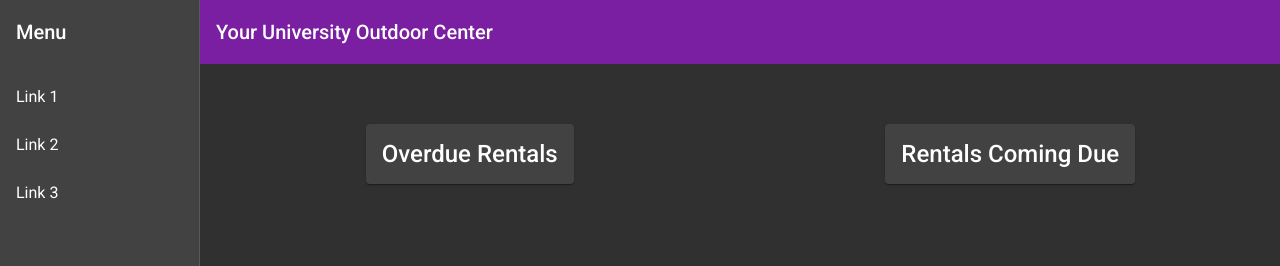
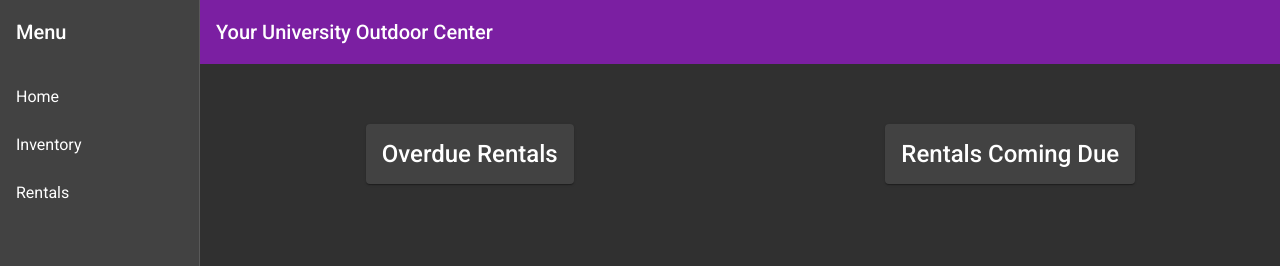
Before and after one commit to cjlaflamme1/OutdoorGearCloset, an Angular app in the folder client/: page / in a window 1280 px wide. Shown: the top 266 px of the page. Built offline with nearby package versions, Linux system fonts and the light colour scheme; no server answers.

Commit message:
basic components and associated routing

```diff
--- a/client/src/app/app-routing.module.ts
+++ b/client/src/app/app-routing.module.ts
@@ -1,12 +1,16 @@
 import { NgModule } from '@angular/core';
 import { Routes, RouterModule } from '@angular/router';
 import { HomeComponent } from './home/home.component';
+import { InventoryComponent } from './inventory/inventory.component';
+import { RentalsComponent } from './rentals/rentals.component';
 
 
 
 
 const routes: Routes = [
-  { path: '', component: HomeComponent}
+  { path: '', component: HomeComponent},
+  { path: 'inventory', component: InventoryComponent},
+  { path: 'rentals', component: RentalsComponent}
 ];
 
 @NgModule({
--- a/client/src/app/app.module.ts
+++ b/client/src/app/app.module.ts
@@ -17,11 +17,15 @@ import { MatMenuModule } from '@angular/material/menu';
 
 import { NavigationComponent } from './navigation/navigation.component';
 import { HomeComponent } from './home/home.component';
+import { InventoryComponent } from './inventory/inventory.component';
+import { RentalsComponent } from './rentals/rentals.component';
 @NgModule({
   declarations: [
     AppComponent,
     NavigationComponent,
-    HomeComponent
+    HomeComponent,
+    InventoryComponent,
+    RentalsComponent
   ],
   imports: [
     BrowserModule,
--- /dev/null
+++ b/client/src/app/inventory/inventory.component.html
@@ -0,0 +1 @@
+<p>inventory works!</p>
--- /dev/null
+++ b/client/src/app/inventory/inventory.component.ts
@@ -0,0 +1,15 @@
+import { Component, OnInit } from '@angular/core';
+
+@Component({
+  selector: 'app-inventory',
+  templateUrl: './inventory.component.html',
+  styleUrls: ['./inventory.component.scss']
+})
+export class InventoryComponent implements OnInit {
+
+  constructor() { }
+
+  ngOnInit(): void {
+  }
+
+}
--- a/client/src/app/navigation/navigation.component.html
+++ b/client/src/app/navigation/navigation.component.html
@@ -5,9 +5,9 @@
       [opened]="(isHandset$ | async) === false">
     <mat-toolbar>Menu</mat-toolbar>
     <mat-nav-list>
-      <a mat-list-item href="#">Link 1</a>
-      <a mat-list-item href="#">Link 2</a>
-      <a mat-list-item href="#">Link 3</a>
+      <a mat-list-item routerLink="">Home</a>
+      <a mat-list-item routerLink="/inventory">Inventory</a>
+      <a mat-list-item routerLink="/rentals">Rentals</a>
     </mat-nav-list>
   </mat-sidenav>
   <mat-sidenav-content>
--- /dev/null
+++ b/client/src/app/rentals/rentals.component.html
@@ -0,0 +1 @@
+<p>rentals works!</p>
--- /dev/null
+++ b/client/src/app/rentals/rentals.component.ts
@@ -0,0 +1,15 @@
+import { Component, OnInit } from '@angular/core';
+
+@Component({
+  selector: 'app-rentals',
+  templateUrl: './rentals.component.html',
+  styleUrls: ['./rentals.component.scss']
+})
+export class RentalsComponent implements OnInit {
+
+  constructor() { }
+
+  ngOnInit(): void {
+  }
+
+}
```
Also changed, not shown: client/src/app/inventory/inventory.component.scss (added), client/src/app/rentals/rentals.component.scss (added), 2 other files (tests, documents, lock files or other folders).
